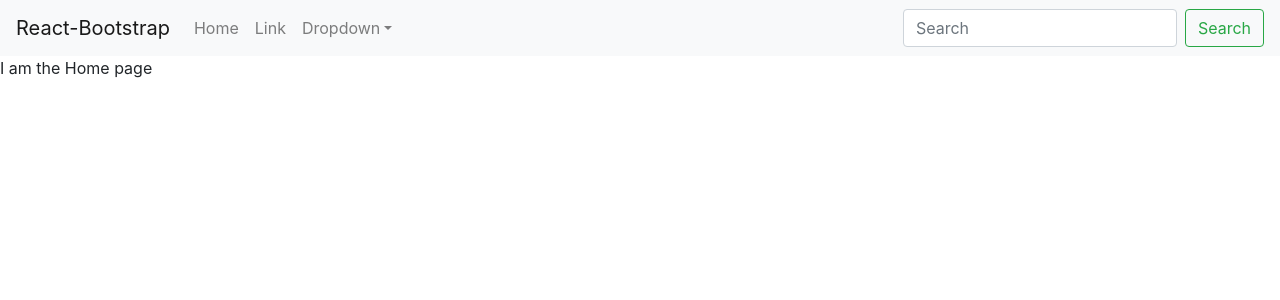
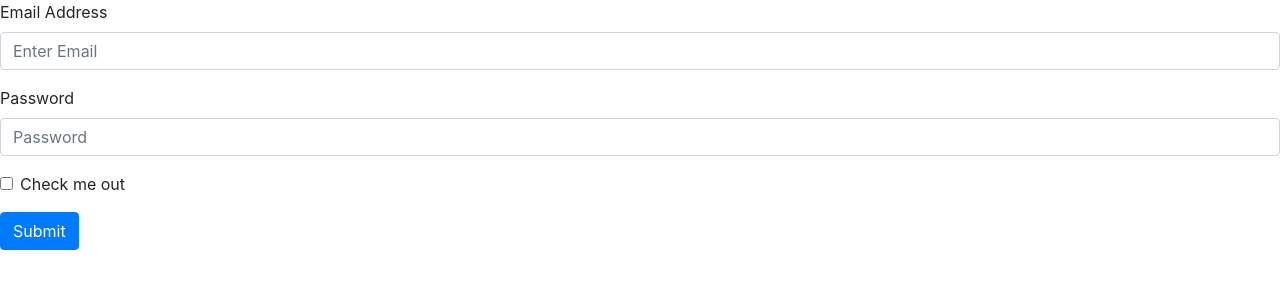
Before and after one commit to coding-hub-org/club-hub-F2020, a React (Create React App) app: page / in a window 1280 px wide. Shown: the top 300 px of the page. Built offline with nearby package versions, Linux system fonts and the light colour scheme.

Commit message:
updating branch

```diff
--- a/src/App.js
+++ b/src/App.js
@@ -12,7 +12,7 @@ import {BrowserRouter as Router, Switch, Route, Link} from "react-router-dom";
 import Login from "./routes/Login";
 import About from "./routes/About";
 import Home from "./routes/Home";
-
+import Cards from "./components/Cards";
 //nelson was here
 
 //anthony was here
@@ -21,36 +21,14 @@ import Home from "./routes/Home";
 
 function App() {
   return (
-    <div>
-      <Navbar bg="light" expand="lg">
-        <Navbar.Brand href="#home">React-Bootstrap</Navbar.Brand>
-        <Navbar.Toggle aria-controls="basic-navbar-nav" />
-        <Navbar.Collapse id="basic-navbar-nav">
-          <Nav className="mr-auto">
-            <Nav.Link href="#home">Home</Nav.Link>
-            <Nav.Link href="#link">Link</Nav.Link>
-            <NavDropdown title="Dropdown" id="basic-nav-dropdown">
-              <NavDropdown.Item href="#action/3.1">Action</NavDropdown.Item>
-              <NavDropdown.Item href="#action/3.2">
-                Another action
-              </NavDropdown.Item>
-              <NavDropdown.Item href="#action/3.3">Something</NavDropdown.Item>
-              <NavDropdown.Divider />
-              <NavDropdown.Item href="#action/3.4">
-                Separated link
-              </NavDropdown.Item>
-            </NavDropdown>
-          </Nav>
-          <Form inline>
-            <FormControl type="text" placeholder="Search" className="mr-sm-2" />
-            <Button variant="outline-success">Search</Button>
-          </Form>
-        </Navbar.Collapse>
-      </Navbar>
 
       <div>
+
         <Router>
           <Switch>
+          <Route path = "/cards">
+              <Cards/>
+            </Route>
             <Route path="/about">
               <About />
             </Route>
@@ -60,10 +38,12 @@ function App() {
             <Route path="/">
               <Home />
             </Route>
+
+
+
           </Switch>
         </Router>
       </div>
-    </div>
   );
 }
 
--- /dev/null
+++ b/src/components/Cards.js
@@ -0,0 +1,7 @@
+import React from "react";
+
+function Cards() {
+  return <div>I am card</div>;
+}
+
+export default Cards;
--- a/src/routes/Home.js
+++ b/src/routes/Home.js
@@ -1,7 +1,27 @@
 import React from "react";
+import { Button, Form, FormControl } from "react-bootstrap";
 
 function Home() {
-  return <div>I am the Home page</div>;
+  return <div>
+    <Form>
+      <Form.Group contolId= "formBasicEmail">
+        <Form.Label>Email Address</Form.Label>
+        <Form.Control type = "email" placeholder= "Enter Email" />
+      </Form.Group>
+
+      <Form.Group controlId="formBasicPassword">
+        <Form.Label>Password</Form.Label>
+        <Form.Control type="password" placeholder="Password" />
+      </Form.Group>
+      <Form.Group controlId="formBasicCheckbox">
+        <Form.Check type="checkbox" label="Check me out" />
+      </Form.Group>
+      <Button variant= "primary" type="submit">
+        Submit
+      </Button>
+  </Form>
+  </div>;
+
+
 }
-
 export default Home;
```
